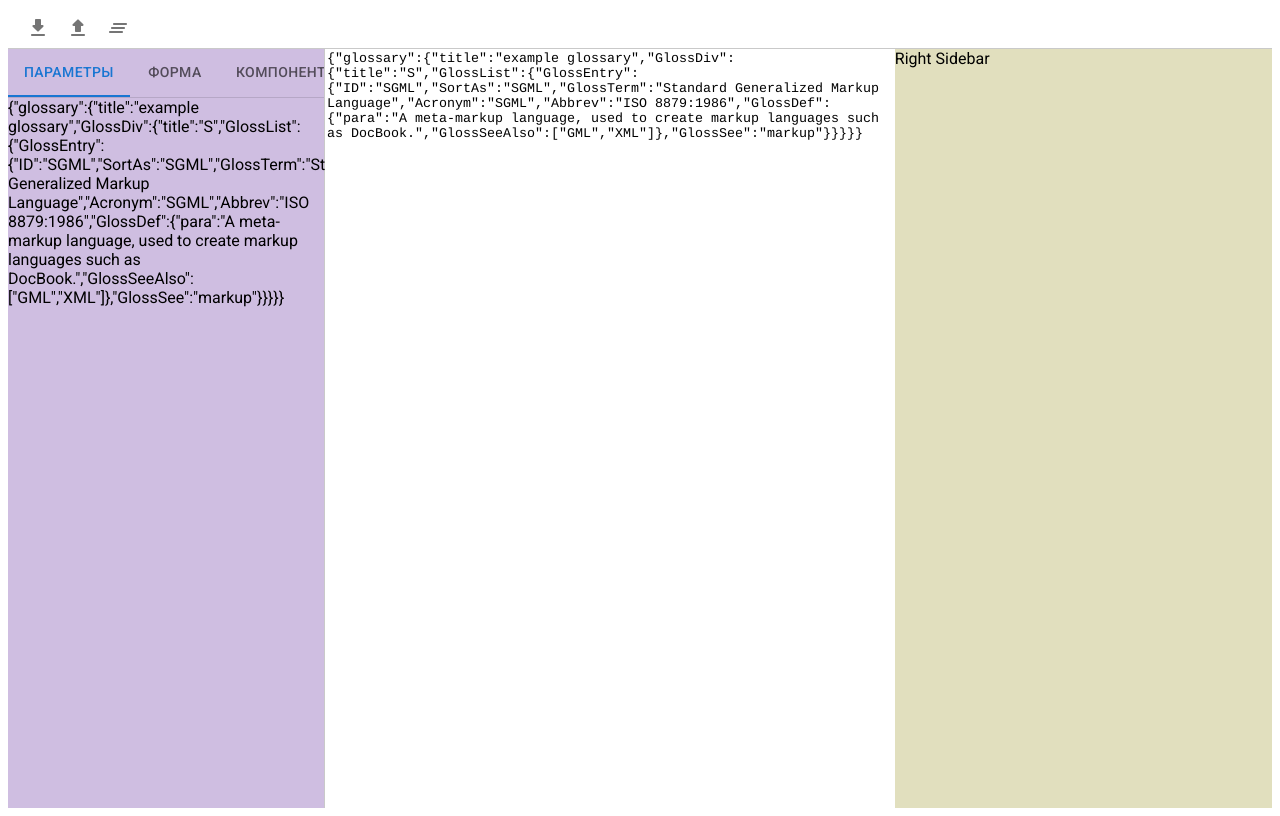
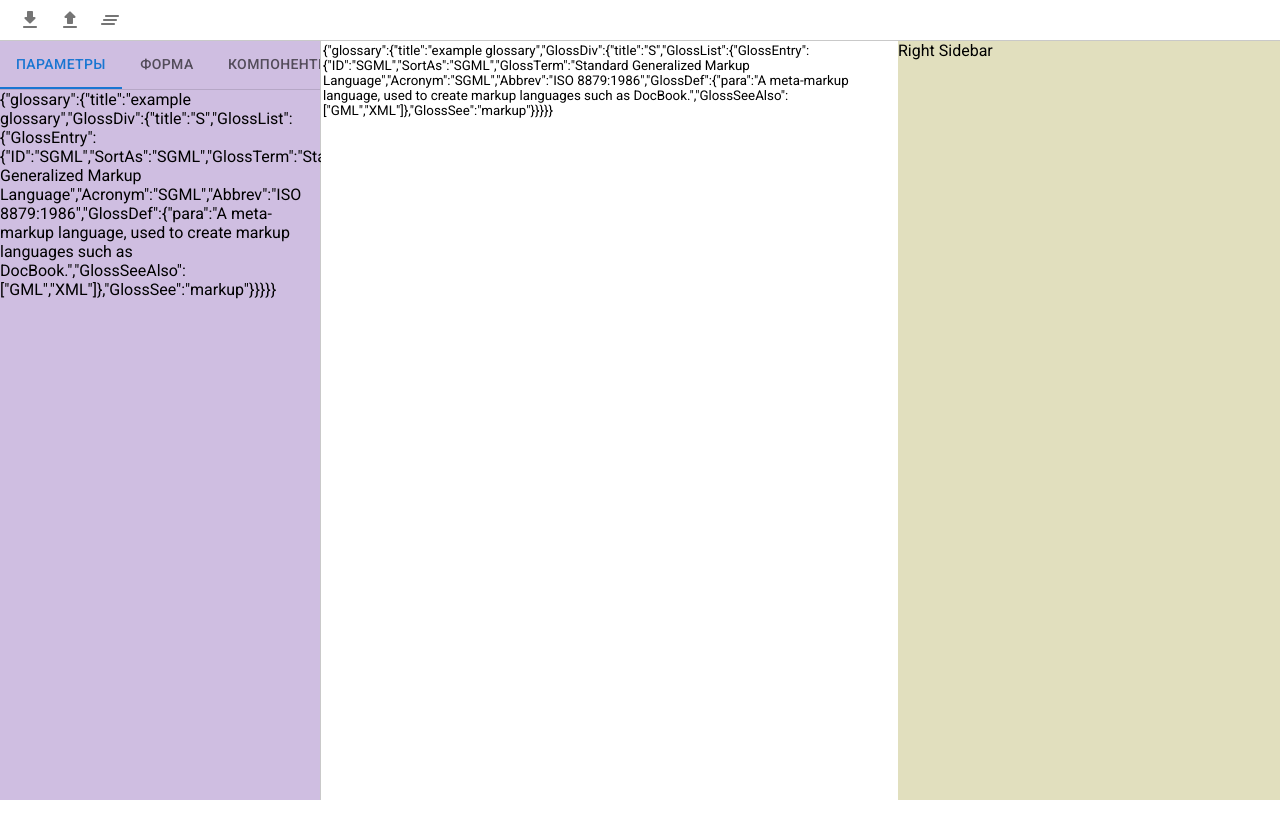
Before and after one commit to KirillShakhov/Gazprom.FormEditor, a React app: page / in a window 1280 px wide. Built offline with nearby package versions, Linux system fonts and the light colour scheme.

Commit message:
fix: scroll body

```diff
--- a/src/components/text-mode/text-mode.css
+++ b/src/components/text-mode/text-mode.css
@@ -3,7 +3,7 @@
     overflow: hidden;
     height: 100%;
     width: 100%;
-    font-family: Courier, serif;
+    font-family: 'Roboto', monospace;
 }
 
 textarea {
--- a/src/index.css
+++ b/src/index.css
@@ -11,6 +11,8 @@ a:visited {
   text-decoration: none;
 }
 
+html, body {margin: 0; height: 100%; overflow: hidden}
+
 html, body, #root, #root>div {
-  height: 100%
+  height: 100%;
 }
```
